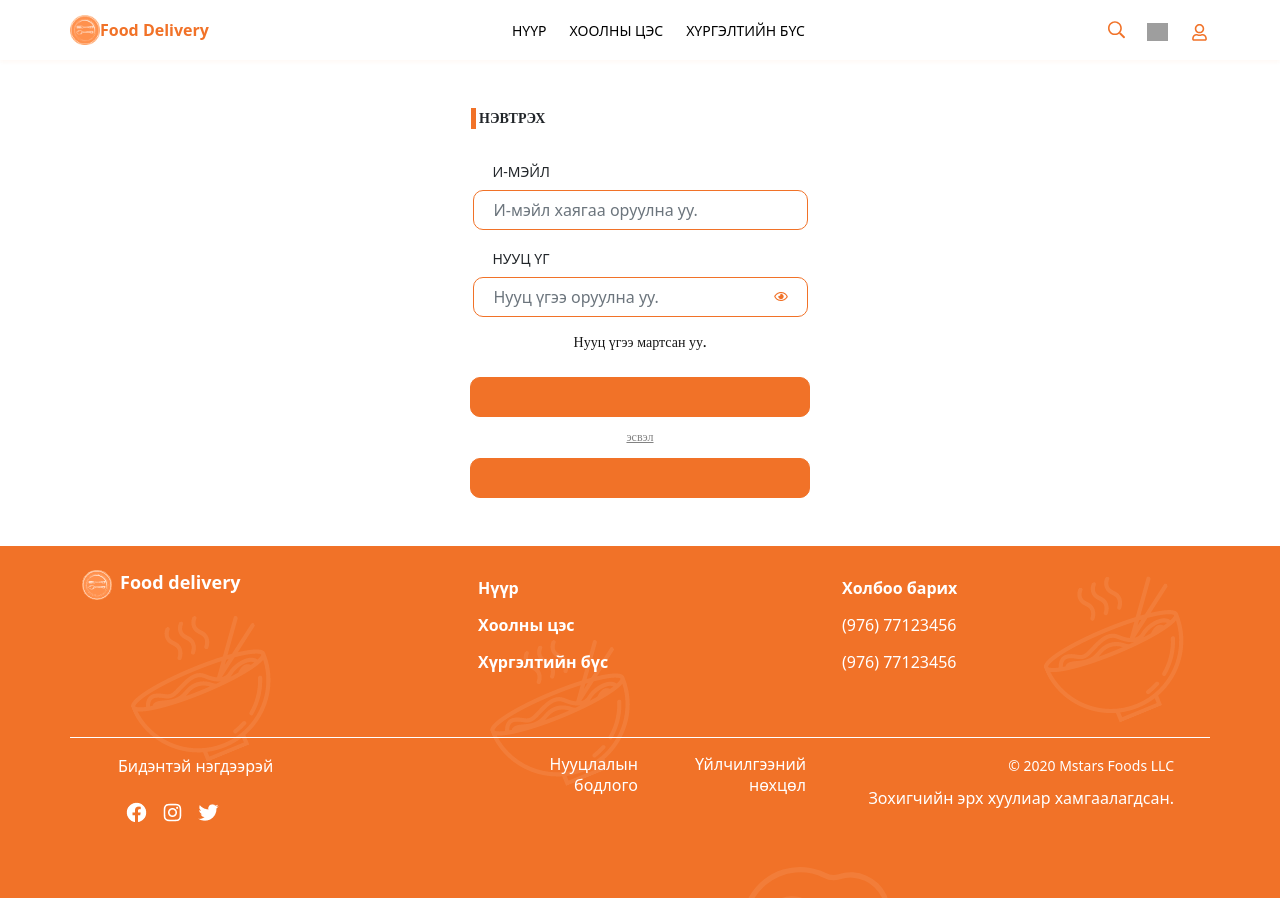
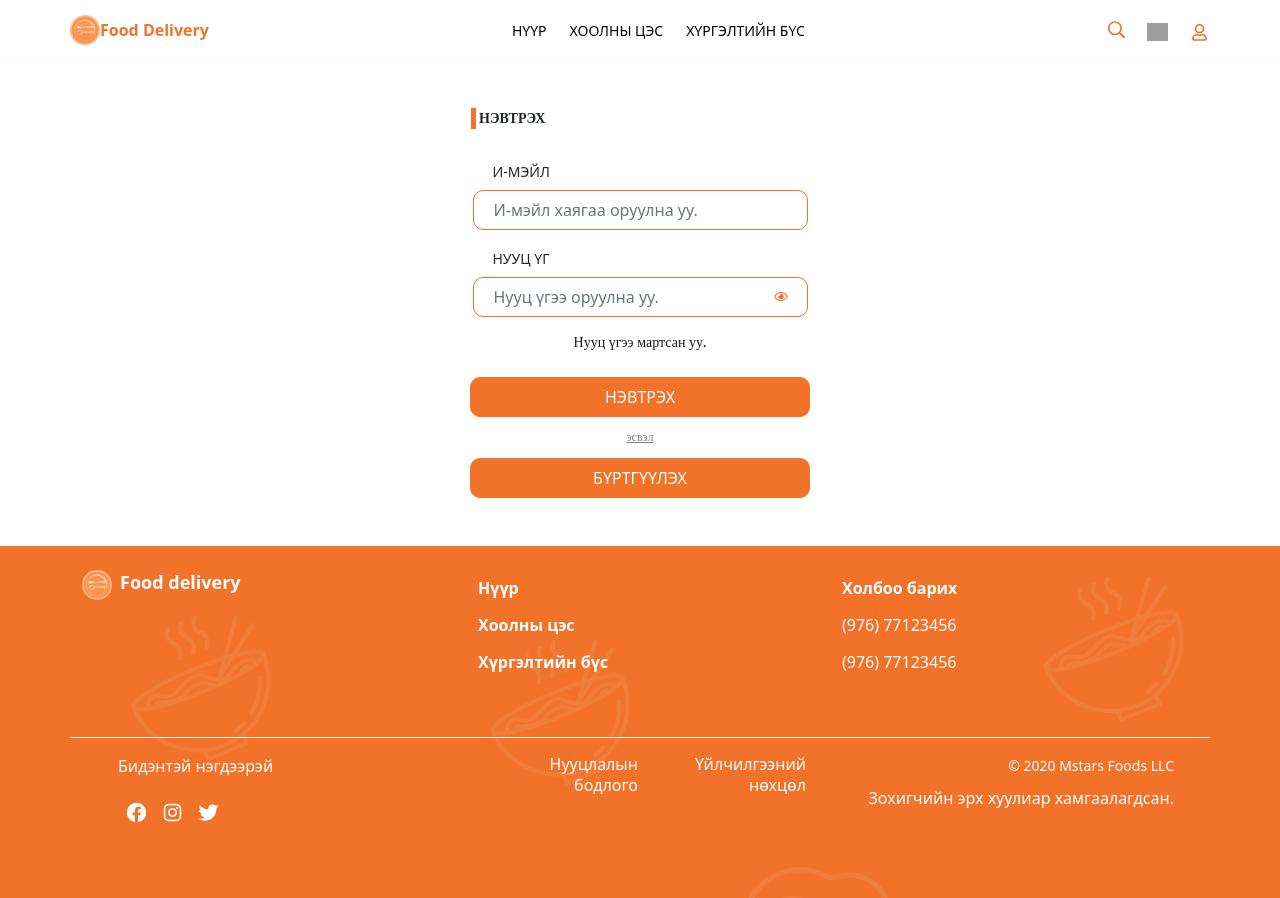
Before and after one commit to tugscode/mDelivery, a React (Create React App) app in the folder project/: page /login in a window 1280 px wide. Built offline with nearby package versions, Linux system fonts and the light colour scheme; grey boxes are pictures that could not be loaded.

Commit message:
[ADD] adding login logic

```diff
--- a/project/src/components/Login.js
+++ b/project/src/components/Login.js
@@ -2,46 +2,61 @@
 import React from "react";
 import Buttons from "./Button.js";
 import TextInput from "./TextInput.js";
-import { NavLink, useHistory } from "react-router-dom";
-import { Link } from "react-router-dom";
+import { Link, NavLink } from "react-router-dom";
 import "../css/login.css";
+import { Form } from "react-bootstrap";
+import { userService } from "../services/userService.js";
 
 const Login = () => {
-
-
-  // const history = useHistory();
-  // const routeChange = () => {
-  //   let path = "/register";
-  //   history.push(path);
-  // };
-
+  const handleSubmit = (e) => {
+    e.preventDefault();
+    userService
+    .userLogin({
+      email: e.target.email.value,
+      password: e.target.password.value
+    })
+    .then((res)=>{
+      res.json()
+    })
+    console.log(
+      "Login request:",
+      "Email:",
+      e.target.email.value,
+      "Password:",
+      e.target.password.value
+    );
+  };
 
   return (
-    <div className="field-contianer d-flex flex-column mt-5 mb-5 align-items-center justify-content-center">
+    <Form
+      onSubmit={handleSubmit}
+      className="field-contianer d-flex flex-column mt-5 mb-5 align-items-center justify-content-center"
+    >
       <p className="col-6 hmm fw-bold ms-2 ">нэвтрэх</p>
 
-      <TextInput type={"email"} name={"И-мэйл"} />
-      <TextInput type={"password"} name={"Нууц үг"} />
-      <NavLink className="forgotPass mb-4" to='/forget'>
-      <a className="forgotPass mb-4" href="#">
+      <TextInput id="email" type={"email"} name={"И-мэйл"} />
+      <TextInput id="password" type={"password"} name={"Нууц үг"} />
+      <NavLink className="forgotPass mb-4 faceItems" to="/forget">
+      <a className="forgotPass mb-4 " href="#" >
         Нууц үгээ мартсан уу.
       </a>
       </NavLink>
 
-      {/* <p></p> */}
-      <Buttons class={"loginTabletView"} type={"Login"} />
-      {/* <p></p> */}
+
+      <Buttons class={"loginTabletView"} type={"submit"} name={"login"}  value={"Нэвтрэх"}/>
+
       <p className="underline">эсвэл</p>
 
-      <Link to={'/register'} className="registerButton">
+      <Link to={"/register"} className="registerButton">
         <Buttons
           className="registerButton"
           class={"loginTabletView"}
-          type={"Бүртгүүлэх"}
-        // onClick={() => routeChange()}
+          type="submit"
+          name={"register"}
+          value={"Бүртгүүлэх"}
         />
       </Link>
-    </div>
+    </Form>
   );
 };
 
--- a/project/src/components/Register.js
+++ b/project/src/components/Register.js
@@ -2,17 +2,52 @@ import Buttons from "./Button.js";
 import React from "react";
 import TextInput from "./TextInput.js";
 import "../css/login.css";
+import { Form } from "react-bootstrap";
+import { userService } from "../services/userService.js";
 
 const Register = () => {
+  const handleSubmit = (e) => {
+    e.preventDefault();
+    userService
+    .registerUser({
+      email: e.target.email.value ,
+      password: e.target.password.value ,
+      name: "Tugsuu" ,
+      address: "Mongolia" ,
+    })
+    .then((res)=>{
+      res.json()
+    })
+
+    e.target.password.value !== e.target.passwordRepeat.value
+      ? alert("Passwords don't match")
+      : alert("Passowrds match ! Sending to backend");
+
+    console.log(
+      "Register request:",
+      "Email:",
+      e.target.email.value,
+      "Password:",
+      e.target.password.value,
+      "Repeat:",
+      e.target.password.value === e.target.passwordRepeat.value
+    );
+  };
+
   return (
-
-      <div className="field-contianer d-flex flex-column mt-5 mb-5 align-items-center justify-content-center">
-
+    <Form
+      onSubmit={handleSubmit}
+      className="field-contianer d-flex flex-column mt-5 mb-5 align-items-center justify-content-center"
+    >
       <p className="hmm fw-bold">Бүртгүүлэх</p>
 
-      <TextInput type={"email"} name={"И-мэйл"} />
-      <TextInput type={"password"} name={"Нууц үг"} />
-      <TextInput type={"password"} name={"Нууц үг давтах"} />
+      <TextInput id={"email"} type={"email"} name={"И-мэйл"} />
+      <TextInput id={"password"} type={"password"} name={"Нууц үг"} />
+      <TextInput
+        id={"passwordRepeat"}
+        type={"password"}
+        name={"Нууц үг давтах"}
+      />
 
       <div className="agreeTo d-flex justify-content-between">
         <input
@@ -26,8 +61,8 @@ const Register = () => {
         </label>
       </div>
 
-      <Buttons class={"signupTabletView"} type={"Бүртгүүлэх"} />
-    </div>
+      <Buttons class={"signupTabletView"} type={"submit"} name={"Бүртгүүлэх"} value={"Бүртгүүлэх"} />
+    </Form>
   );
 };
 
--- a/project/src/components/TextInput.js
+++ b/project/src/components/TextInput.js
@@ -7,20 +7,33 @@ import { useState, useEffect } from "react";
 const TextInput = (props) => {
   let name = props.name;
   let type = props.type;
+  let id = props.id;
 
   const toggleShow = <img type="button" src={show} alt="toggle show"></img>;
   const toggleHide = <img type="button" src={hide} alt="toggle hide"></img>;
 
   const [isHidden, setToggle] = useState(true);
   const [current, setCurrent] = useState(toggleShow);
+  const [defaultType, setType] = useState(type);
 
   const toggleHandler = () => {
     setToggle(!isHidden);
   };
 
   useEffect(() => {
-    isHidden ? setCurrent(toggleShow) : setCurrent(toggleHide);
+    if (isHidden) {
+      setType(type)
+      setCurrent(toggleShow);
+
+    } else {
+      setType('text')
+      setCurrent(toggleHide)
+    }
   }, [isHidden]);
+
+  // const checkValue = (data) => {
+  //   console.log(data)
+  // }
 
   let defInput = (
     <div className="input-container d-flex">
@@ -36,8 +49,9 @@ const TextInput = (props) => {
       <div className="input-container d-flex">
         <Form.Control
           className="input-field"
-          type={type}
+          type={defaultType}
           placeholder="Нууц үгээ оруулна уу. "
+          // onChange={checkValue(event.target.value)}
         />
         <span
           type="button"
@@ -48,6 +62,24 @@ const TextInput = (props) => {
         </span>
       </div>
     );
+  if (type === "text")
+    defInput = (
+      <div className="input-container d-flex">ç
+        <Form.Control
+          className="input-field"
+          placeholder="Нэрээ оруулна уу"
+        />
+      </div>
+    )
+  if (type === "tel")
+    defInput = (
+      <div className="input-container d-flex">
+        <Form.Control
+          className="input-field"
+          placeholder="Утасны дугаараа оруулна уу"
+        />
+      </div>
+    )
 
   if (type === "textField")
     defInput = (
@@ -61,7 +93,7 @@ const TextInput = (props) => {
     );
 
   return (
-    <Form.Group className="form mb-3" controlId="exampleForm.ControlInput1">
+    <Form.Group className="form mb-3" controlId={id} value=''>
       <Form.Label className="input-label">
         {name[0].toUpperCase() + name.substring(1)}
       </Form.Label>
--- /dev/null
+++ b/project/src/services/userService.js
@@ -0,0 +1,22 @@
+const userLogin = async (credentials) => {
+    return await fetch("http://52.221.191.153/admin/login" , {
+        method: "POST",
+        headers: {
+            "Content-Type": "application/json"
+        },
+        body: JSON.stringify(credentials)
+    })
+}
+const registerUser = async (credentials) => {
+    return await fetch("http://52.221.191.153/admin/register" , {
+        method: "POST",
+        headers: {
+            "Content-Type": "application/json"
+        },
+        body: JSON.stringify(credentials)
+    })
+}
+export const userService = {
+    userLogin,
+    registerUser
+}
```
